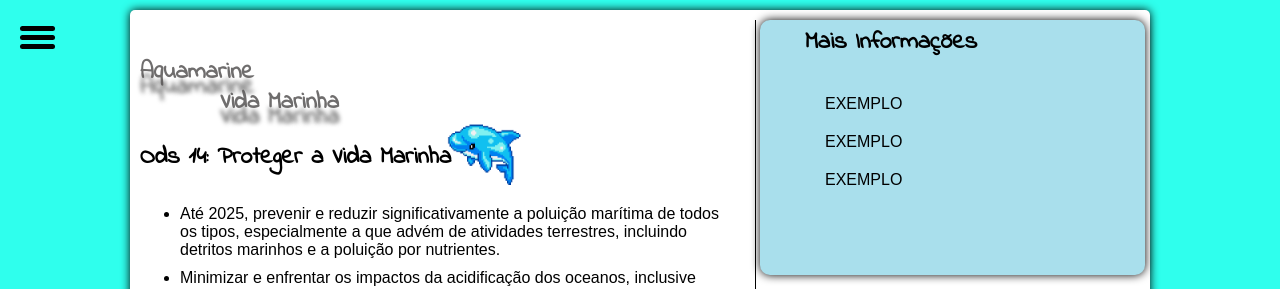
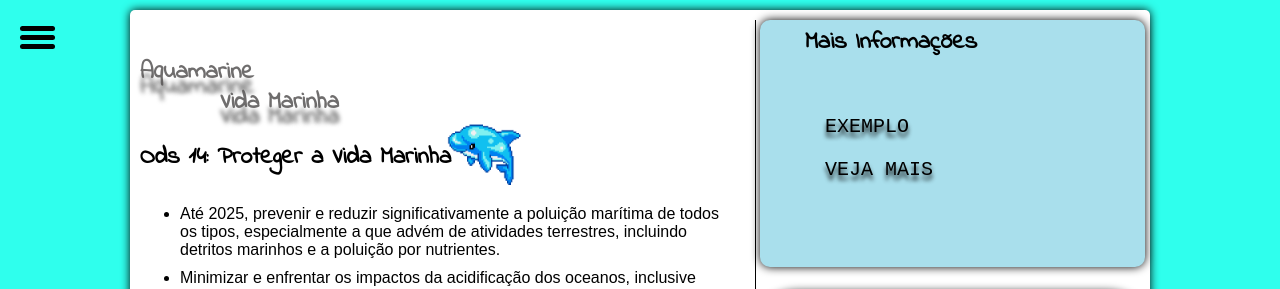
Before and after one commit to jaoopedro/ong-marinha, a plain HTML site: page index.html in a window 1280 px wide. Shown: the top 289 px of the page. Drawn offline with Linux system fonts and the light colour scheme.

Commit message:
atualização

```diff
--- a/estilo.css
+++ b/estilo.css
@@ -109,6 +109,9 @@ div#navegacao h1{
 }
 
 div#navegacao a{
+	text-shadow: 0px 5px 4px rgba(0, 0, 0, 0.867);
+	font-size: 20px;
+	font-family: 'Courier New', Courier, monospace;
 	color: black;
 	text-decoration: none;
 	text-transform: uppercase;
@@ -130,7 +133,7 @@ div#navegacao a::after{
     height: 4px;
     background-image: linear-gradient(45deg, rgba(43, 89, 241, 0.911), rgb(84, 173, 245) );
     position: absolute;
-    top: 35px;
+    top: 45px;
     left: 0;
     transition: width 1s;
 }
--- a/index.html
+++ b/index.html
@@ -71,9 +71,9 @@
             <div id="navegacao">
                 <h1>Mais Informações</h1>
                 <ul>
+                    <li><a href=""></a></li>
                     <li><a href="">Exemplo</a></li>
-                    <li><a href="">Exemplo</a></li>
-                    <li><a href="">Exemplo</a></li>
+                    <li><a href="https://www.conepe.org.br/noticias/96" target="_black">Veja mais</a></li>
                 </ul>
             </div>
 
```
